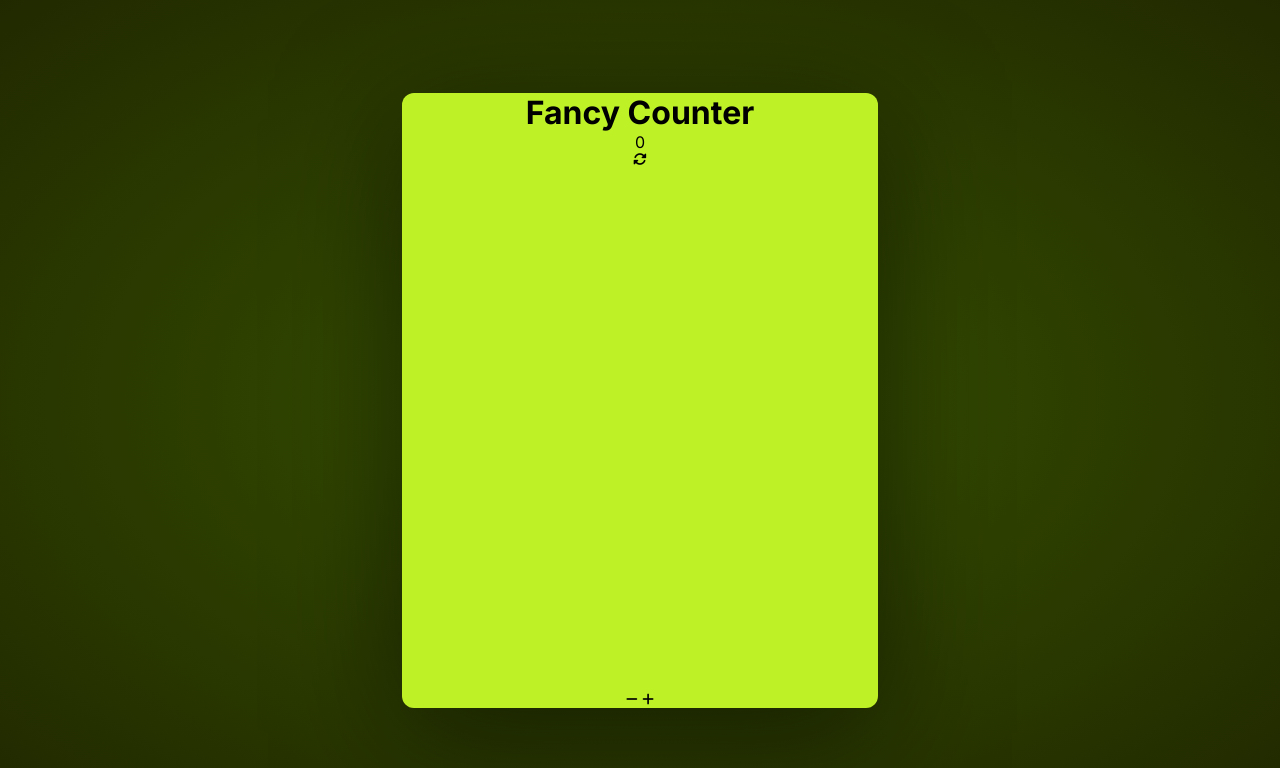
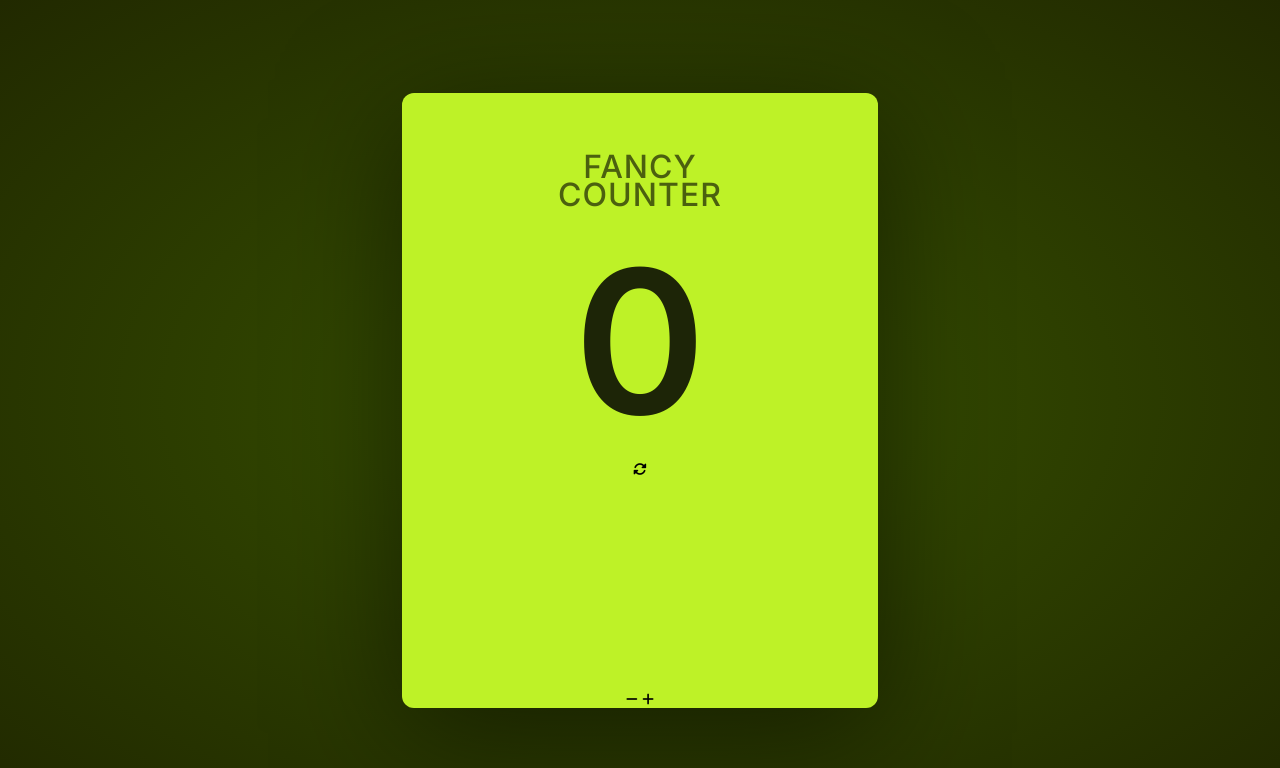
Before and after one commit to blanKTcup/Fancy-Counter, a website: page src/index.html in a window 1280 px wide. Drawn offline with nearby package versions, Linux system fonts and the light colour scheme; files that its build step writes are made by us from their sources.

Commit message:
added counter value styling

```diff
--- a/src/sass/style.scss
+++ b/src/sass/style.scss
@@ -1,5 +1,6 @@
 // VARIABLES
 $color-neon-green: #bef227;
+$color-light-black: #1d2507;
 
 // RESET
 *,
@@ -44,13 +45,24 @@ button:focus {
   align-items: center;
 
   &__title {
-
+    opacity: 0.6;
+    text-transform: uppercase;
+    letter-spacing: 1px;
+    width: 200px;
+    text-align: center;
+    line-height: 0.9;
+    font-weight: 500;
+    font-size: 32px;
+    margin-top: 60px;
   }
 
   // ---------------------
 
   &__value {
-
+    color: $color-light-black;
+    font-size: 200px;
+    font-weight: 600;
+    margin-top: 10px;
   }
 
   // ---------------------
```
